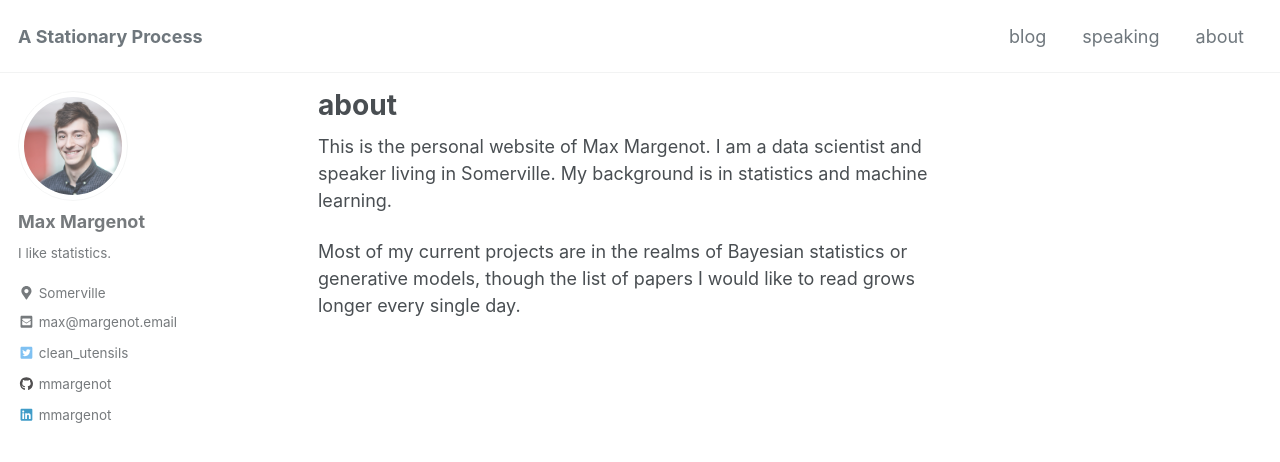
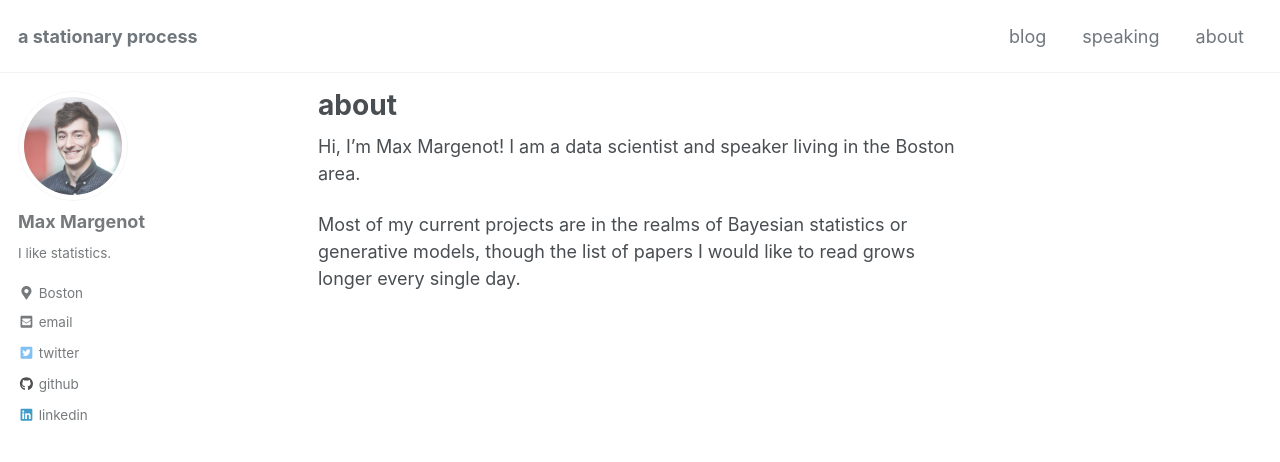
Before and after one commit to mmargenot/stationaryprocess.com, a Jekyll site: the page built from _pages/about.md, in a window 1280 px wide and 900 px high. Shown: the top 462 px of the window. Built offline with Jekyll 4.4.1, drawn with Linux system fonts in a browser that asks for light colours; cached includes are drawn as plain includes; nearby versions of some CDN libraries.

Commit message:
cleaning up

```diff
--- a/_config.yml
+++ b/_config.yml
@@ -16,10 +16,10 @@ minimal_mistakes_skin    : "default" # "air", "aqua", "contrast", "dark", "dirt"
 
 # Site Settings
 locale                   : "en-US"
-title                    : "A Stationary Process"
+title                    : "a stationary process"
 title_separator          : "-"
 name                     : "Max Margenot"
-description              : "Let's go on an adventure."
+description              : "let's go on an adventure"
 url                      : https://mmargenot.github.io # the base hostname & protocol for your site e.g. "https://mmistakes.github.io"
 baseurl                  : # the subpath of your site, e.g. "/blog"
 repository               : mmargenot/mmargenot.github.io # GitHub username/repo-name e.g. "mmistakes/minimal-mistakes"
@@ -109,19 +109,19 @@ author:
   name             : "Max Margenot"
   avatar           : "assets/images/headshot.jpg"
   bio              : "I like statistics."
-  location         : "Somerville"
+  location         : "Boston"
   email            :
   links:
-    - label: "max@margenot.email"
+    - label: "email"
       icon: "fas fa-fw fa-envelope-square"
-      url: mailto:max@margenot.email
-    - label: "clean_utensils"
+      url: mailto:max.margenot@gmail.com
+    - label: "twitter"
       icon: "fab fa-fw fa-twitter-square"
       url: "https://twitter.com/clean_utensils"
-    - label: "mmargenot"
+    - label: "github"
       icon: "fab fa-fw fa-github"
       url: "https://github.com/mmargenot"
-    - label: "mmargenot"
+    - label: "linkedin"
       icon: "fab fa-fw fa-linkedin"
       url: "https://linkedin.com/in/mmargenot"
 
--- a/_pages/about.md
+++ b/_pages/about.md
@@ -5,6 +5,6 @@ title: "about"
 author_profile: true
 ---
 
-This is the personal website of Max Margenot. I am a data scientist and speaker living in Somerville. My background is in statistics and machine learning.
+Hi, I'm Max Margenot! I am a data scientist and speaker living in the Boston area.
 
 Most of my current projects are in the realms of Bayesian statistics or generative models, though the list of papers I would like to read grows longer every single day.
```
